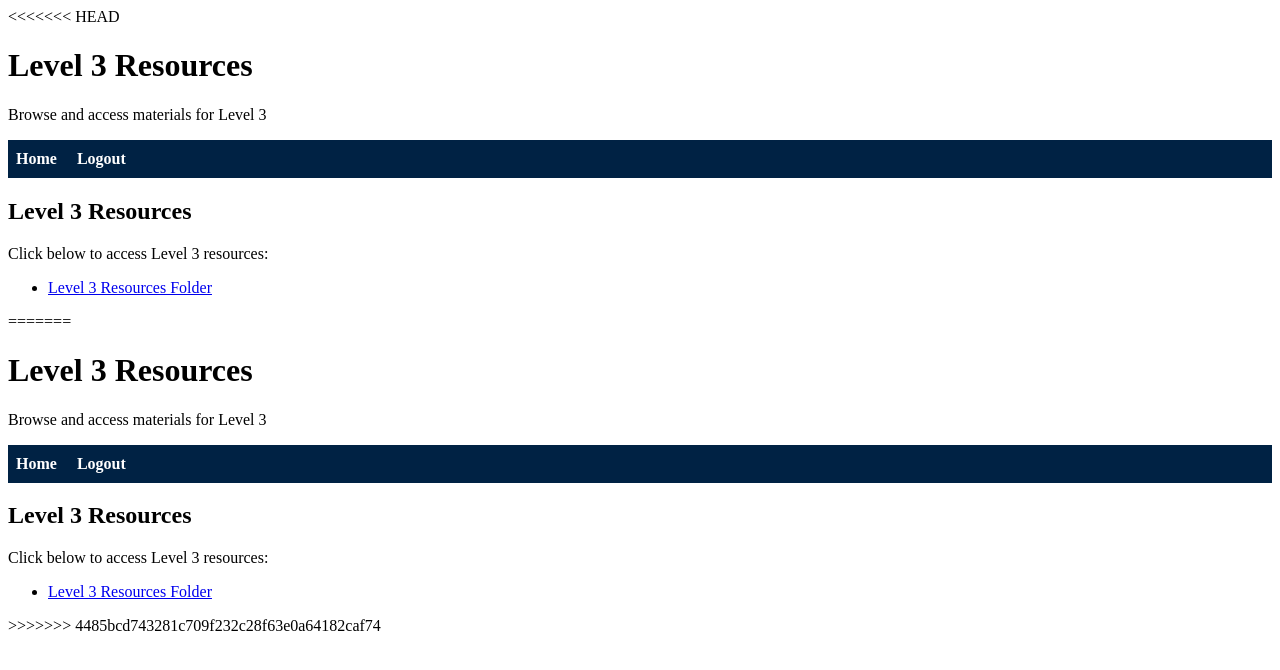
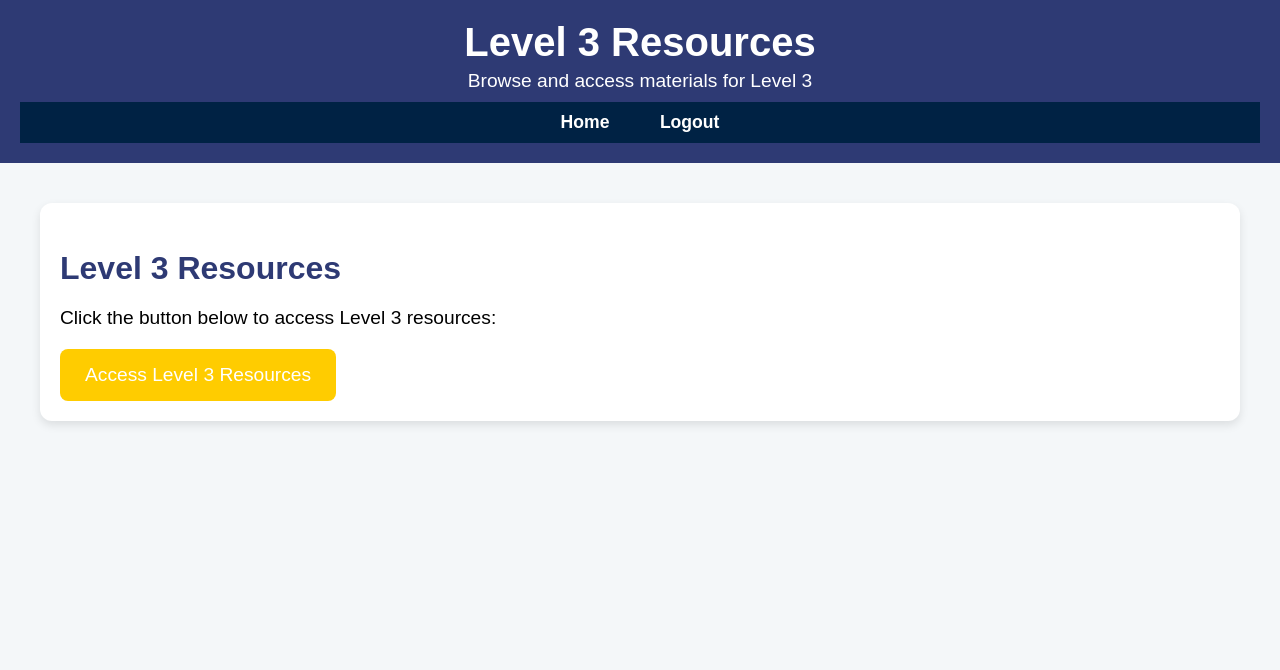
Before and after one commit to SoanChiri/soanchirhi-website, a plain HTML site: page level3_resources.html in a window 1280 px wide. Drawn offline with Linux system fonts and the light colour scheme.

Commit message:
Update level3_resources.html

```diff
--- a/level3_resources.html
+++ b/level3_resources.html
@@ -1,4 +1,3 @@
-<<<<<<< HEAD
 <!DOCTYPE html>
 <html lang="en">
 <head>
@@ -6,6 +5,88 @@
     <meta name="viewport" content="width=device-width, initial-scale=1.0">
     <title>Level 3 Resources - Soan Chirhi School</title>
     <link rel="stylesheet" href="styles/main.css"> <!-- Add custom CSS here -->
+    <style>
+        body {
+            font-family: 'Arial', sans-serif;
+            background-color: #f4f7f9;
+            margin: 0;
+            padding: 0;
+        }
+
+        header {
+            background-color: #2e3a74;
+            color: white;
+            text-align: center;
+            padding: 20px;
+        }
+
+        header h1 {
+            margin: 0;
+            font-size: 2.5em;
+        }
+
+        header p {
+            margin: 5px 0;
+            font-size: 1.2em;
+        }
+
+        .nav-bar {
+            margin-top: 10px;
+        }
+
+        .nav-bar a {
+            color: #fff;
+            margin: 0 15px;
+            text-decoration: none;
+            font-size: 1.1em;
+        }
+
+        .nav-bar a:hover {
+            text-decoration: underline;
+        }
+
+        .resource-container {
+            margin: 40px;
+        }
+
+        .resource-section {
+            background-color: #ffffff;
+            padding: 20px;
+            border-radius: 12px;
+            box-shadow: 0 4px 10px rgba(0, 0, 0, 0.1);
+        }
+
+        .resource-section h2 {
+            color: #2e3a74;
+            font-size: 2em;
+            margin-bottom: 20px;
+        }
+
+        .resource-section p {
+            font-size: 1.2em;
+            margin-bottom: 20px;
+        }
+
+        .resource-button {
+            display: inline-block;
+            padding: 15px 25px;
+            background-color: #ffcc00;
+            color: white;
+            font-size: 1.2em;
+            text-align: center;
+            text-decoration: none;
+            border-radius: 8px;
+            transition: background-color 0.3s ease;
+        }
+
+        .resource-button:hover {
+            background-color: #e6b800;
+        }
+
+        .resource-button:active {
+            background-color: #b38f00;
+        }
+    </style>
 </head>
 <body>
     <!-- HEADER -->
@@ -22,46 +103,9 @@
     <div class="resource-container">
         <div class="resource-section">
             <h2>Level 3 Resources</h2>
-            <p>Click below to access Level 3 resources:</p>
-            <ul>
-                <!-- Link to Level 3 Google Drive Folder -->
-                <li><a href="https://drive.google.com/drive/folders/1WX5-NhjNI0ja9Exo6HcAu_NpLUk9X5_t?usp=sharing" target="_blank">Level 3 Resources Folder</a></li>
-            </ul>
+            <p>Click the button below to access Level 3 resources:</p>
+            <a href="https://drive.google.com/drive/folders/1WX5-NhjNI0ja9Exo6HcAu_NpLUk9X5_t?usp=sharing" target="_blank" class="resource-button">Access Level 3 Resources</a>
         </div>
     </div>
 </body>
 </html>
-=======
-<!DOCTYPE html>
-<html lang="en">
-<head>
-    <meta charset="UTF-8">
-    <meta name="viewport" content="width=device-width, initial-scale=1.0">
-    <title>Level 3 Resources - Soan Chirhi School</title>
-    <link rel="stylesheet" href="styles/main.css"> <!-- Add custom CSS here -->
-</head>
-<body>
-    <!-- HEADER -->
-    <header>
-        <h1>Level 3 Resources</h1>
-        <p>Browse and access materials for Level 3</p>
-        <nav class="nav-bar">
-            <a href="index.html">Home</a>
-            <a href="student_login.html">Logout</a>
-        </nav>
-    </header>
-
-    <!-- RESOURCE CONTAINER -->
-    <div class="resource-container">
-        <div class="resource-section">
-            <h2>Level 3 Resources</h2>
-            <p>Click below to access Level 3 resources:</p>
-            <ul>
-                <!-- Link to Level 3 Google Drive Folder -->
-                <li><a href="https://drive.google.com/drive/folders/1WX5-NhjNI0ja9Exo6HcAu_NpLUk9X5_t?usp=sharing" target="_blank">Level 3 Resources Folder</a></li>
-            </ul>
-        </div>
-    </div>
-</body>
-</html>
->>>>>>> 4485bcd743281c709f232c28f63e0a64182caf74
```
